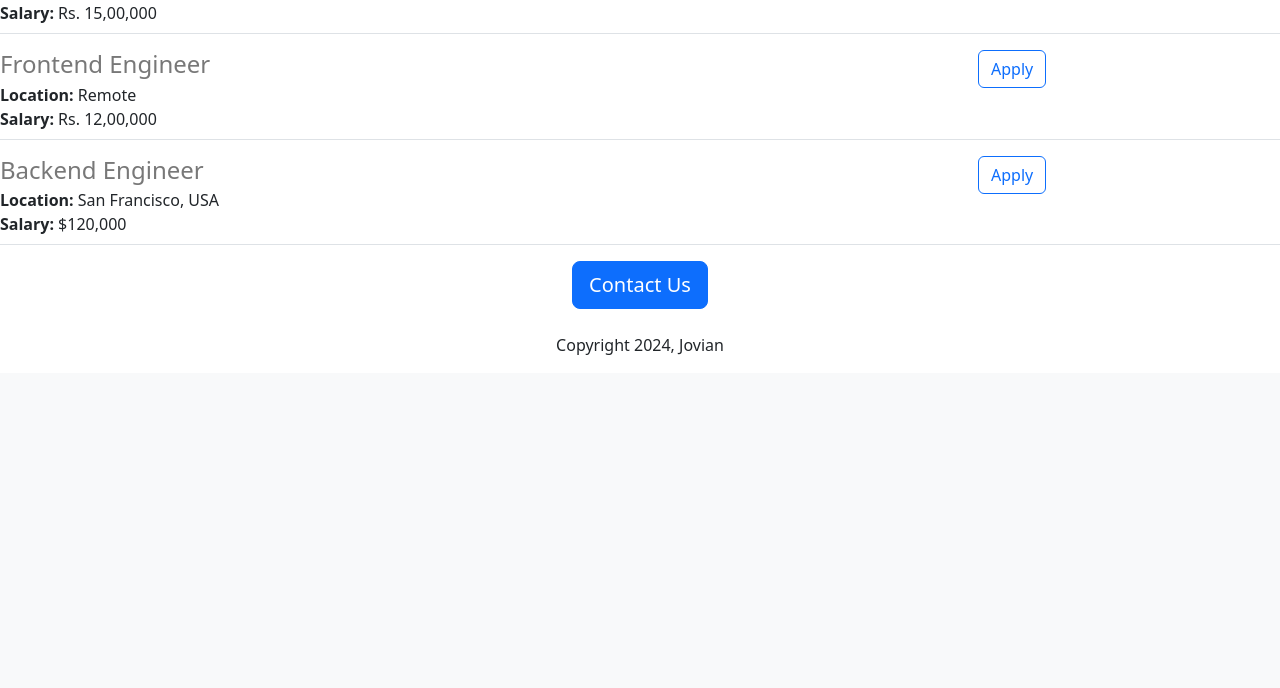
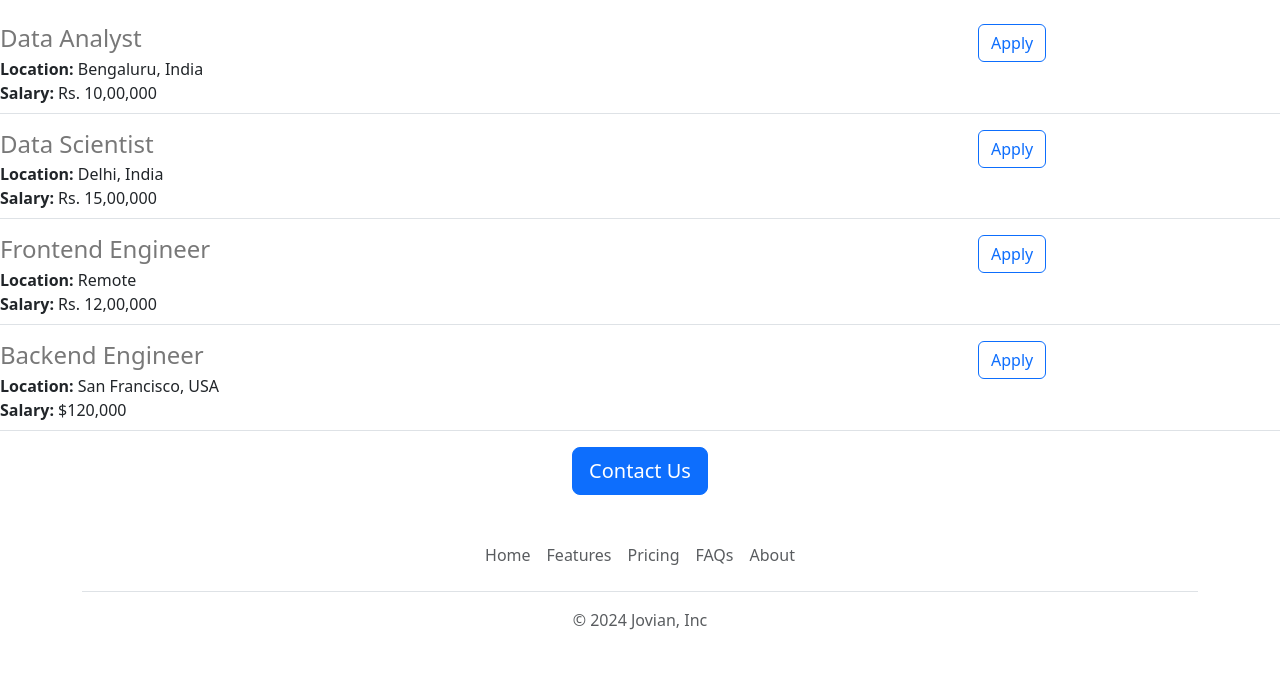
Before and after one commit to theopeopeo/Flask-project, a Flask app: page / in a window 1280 px wide. Shown: the part 1420-2108 px from the top of the page. Before the commit the page ends 1775 px from the top, so only its background shows below. Run offline with Flask 3, Linux system fonts and the light colour scheme.

Commit message:
functional and aestethic done

```diff
--- /dev/null
+++ b/templates/footer.html
@@ -0,0 +1,12 @@
+<div class="container">
+    <footer class="py-3 my-4">
+      <ul class="nav justify-content-center border-bottom pb-3 mb-3">
+        <li class="nav-item"><a href="#" class="nav-link px-2 text-body-secondary">Home</a></li>
+        <li class="nav-item"><a href="#" class="nav-link px-2 text-body-secondary">Features</a></li>
+        <li class="nav-item"><a href="#" class="nav-link px-2 text-body-secondary">Pricing</a></li>
+        <li class="nav-item"><a href="#" class="nav-link px-2 text-body-secondary">FAQs</a></li>
+        <li class="nav-item"><a href="#" class="nav-link px-2 text-body-secondary">About</a></li>
+      </ul>
+      <p class="text-center text-body-secondary">&copy; 2024 Jovian, Inc</p>
+    </footer>
+  </div>
--- a/templates/home.html
+++ b/templates/home.html
@@ -9,22 +9,33 @@
                 #banner {
                     height: 360px;
                     width: 100%;
+                    margin-bottom: 16px;
+                    object-fit: cover;
                 }
             </style>
     </head>
 
     <body>
         {% include 'nav.html' %}
+        <img class="img-fluid" id = "mountains" src="https://flask-project-psdd.onrender.com/static/mountains.jpg" height="180" alt="mountains">
         <div id="container">
             <h1 class = "text-center mt-2 mb-4">{{company_name}} Careers</h1>
-            <img class="img-fluid" id = "mountains" src="https://flask-project-psdd.onrender.com/static/mountains.jpg" height="180" alt="mountains">
-            <h2 class = "text-center mt-2 mb-4"> About Jovian</h2>
+            <div class="row" style="margin-bottom:16px;">
+                <div class="col-md-6">
+
+
+
             <p class="lead">
             Lorem ipsum dolor sit amet, consectetur adipiscing elit, sed do eiusmod tempor incididunt ut labore et dolore magna aliqua.
             Ut enim ad minim veniam, quis nostrud exercitation ullamco laboris nisi ut aliquip ex ea commodo consequat.
             Duis aute irure dolor in reprehenderit in voluptate velit esse cillum dolore eu fugiat nulla pariatur.
             Excepteur sint occaecat cupidatat non proident, sunt in culpa qui officia deserunt mollit anim id est laborum.
              </p>
+            </div>
+            <div class="d-none d-md-block col-md-6">
+            <img src="static/work.jpg" style="height:320px; border-radius:4px;">
+            </div>
+            </div>
             <h2 class = "text-center mt-2 mb-4"> Open Positions </h2>
             <p>
                 {% for job in jobs %}
@@ -32,10 +43,10 @@
                 {% endfor %}
             </p>
                 <div class = "text-center">
-                <button class="btn btn-primary btn-lg">Contact Us</button>
-                <p class = "mt-4">Copyright 2024, Jovian</p>
+                <a href="mailto:tml111@hotmail.com" type="button" class="btn btn-primary btn-lg">Contact Us</a>
                 </div>
         </div>
+        {% include 'footer.html' %}
     </body>
 
 
--- a/templates/jobitem.html
+++ b/templates/jobitem.html
@@ -13,7 +13,7 @@
         {% endif %}
 </div>
 <div class="col-2">
-    <button type="button" class="btn btn-outline-primary">Apply</button>
+    <a href="mailto:tml111@hotmail.com?subject=Application for {{job['title']}}" type="button" class="btn btn-outline-primary">Apply</a>
 </div>
 
 </div>
--- a/templates/nav.html
+++ b/templates/nav.html
@@ -1,8 +1,9 @@
-<nav class="navbar bg-body-tertiary">
-    <div class="container">
+<nav class="navbar shadow-sm fixed top bg-white" >
+    <div class="container-fluid">
       <a class="navbar-brand" href="#">
-        <img src="/static/bootstrap-logo.svg" alt="Bootstrap" width="30" height="24">
+        <img src="/static/bootstrap-logo.svg" alt="Bootstrap" width="30" height="24" class="d-inline-block align text-top">
         Jovian
       </a>
     </div>
   </nav>
+  <div style="height: 56px"></div>
```
Also changed, not shown: 1 other file.
